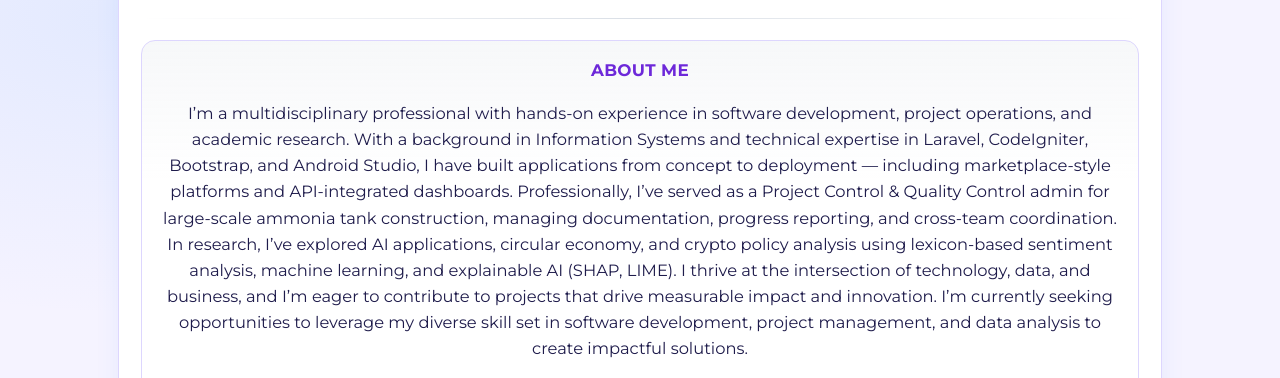
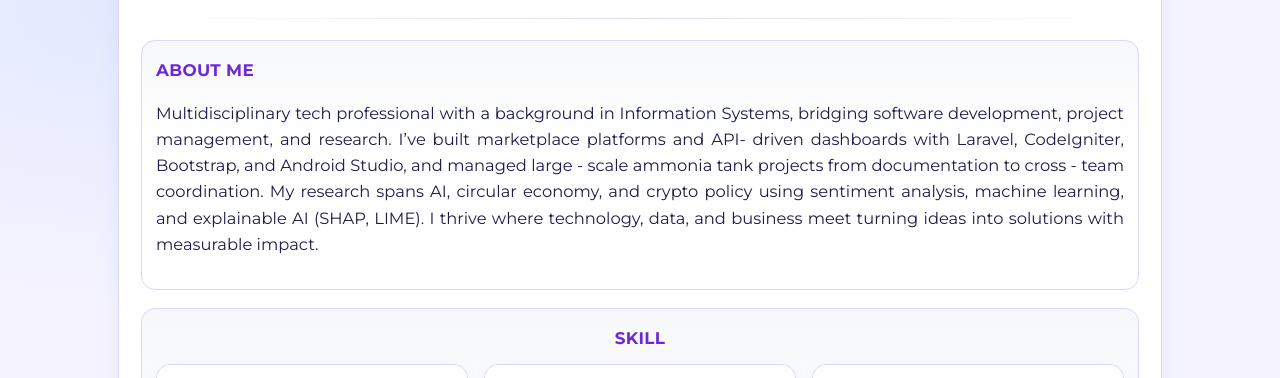
Before and after one commit to hazhyni/hazhyni.github.io, a plain HTML site: page index.html in a window 1280 px wide. Shown: the part 419-797 px from the top of the page. Drawn offline with nearby package versions, Linux system fonts and the light colour scheme.

Commit message:
Updates #6

```diff
--- a/data.js
+++ b/data.js
@@ -6,7 +6,7 @@ export const personalInfo = {
   linkedin: "https://linkedin.com/in/hazhiyah",
   profilePicture: "/profile.jpeg",
   heroDescription:
-    "I’m a multidisciplinary professional with hands-on experience in software development, project operations, and academic research. With a background in Information Systems and technical expertise in Laravel, CodeIgniter, Bootstrap, and Android Studio, I have built applications from concept to deployment — including marketplace-style platforms and API-integrated dashboards. Professionally, I’ve served as a Project Control & Quality Control admin for large-scale ammonia tank construction, managing documentation, progress reporting, and cross-team coordination. In research, I’ve explored AI applications, circular economy, and crypto policy analysis using lexicon-based sentiment analysis, machine learning, and explainable AI (SHAP, LIME). I thrive at the intersection of technology, data, and business, and I’m eager to contribute to projects that drive measurable impact and innovation. I’m currently seeking opportunities to leverage my diverse skill set in software development, project management, and data analysis to create impactful solutions.",
+    "Multidisciplinary tech professional with a background in Information Systems, bridging software development, project management, and research. I’ve built marketplace platforms and API- driven dashboards with Laravel, CodeIgniter, Bootstrap, and Android Studio, and managed large - scale ammonia tank projects from documentation to cross - team coordination. My research spans AI, circular economy, and crypto policy using sentiment analysis, machine learning, and explainable AI (SHAP, LIME). I thrive where technology, data, and business meet turning ideas into solutions with measurable impact.",
 };
 
 export const workExperience = [
--- a/index.html
+++ b/index.html
@@ -309,6 +309,9 @@
       }
       .hero {
         text-align: center;
+      }
+      .hero #tentang {
+        text-align: justify;
       }
       .profile-img {
         inline-size: clamp(120px, 28vw, 200px); /* responsif */
@@ -871,7 +874,6 @@
         <h1 id="nama">Hazhyni</h1>
         <div class="meta" id="meta">
           <span class="pill">Indonesia</span>
-          <span class="pill">Available for work</span>
         </div>
         <div class="divider"></div>
 
```
